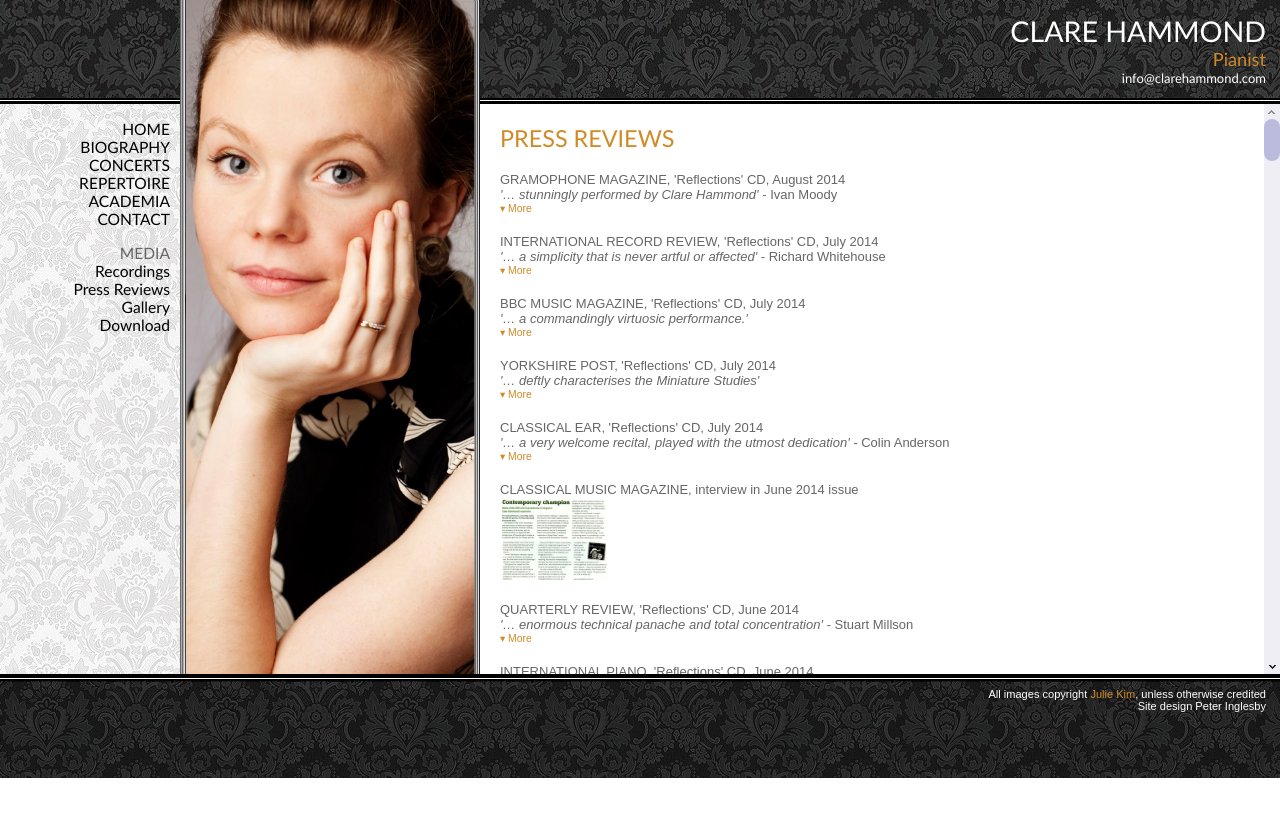
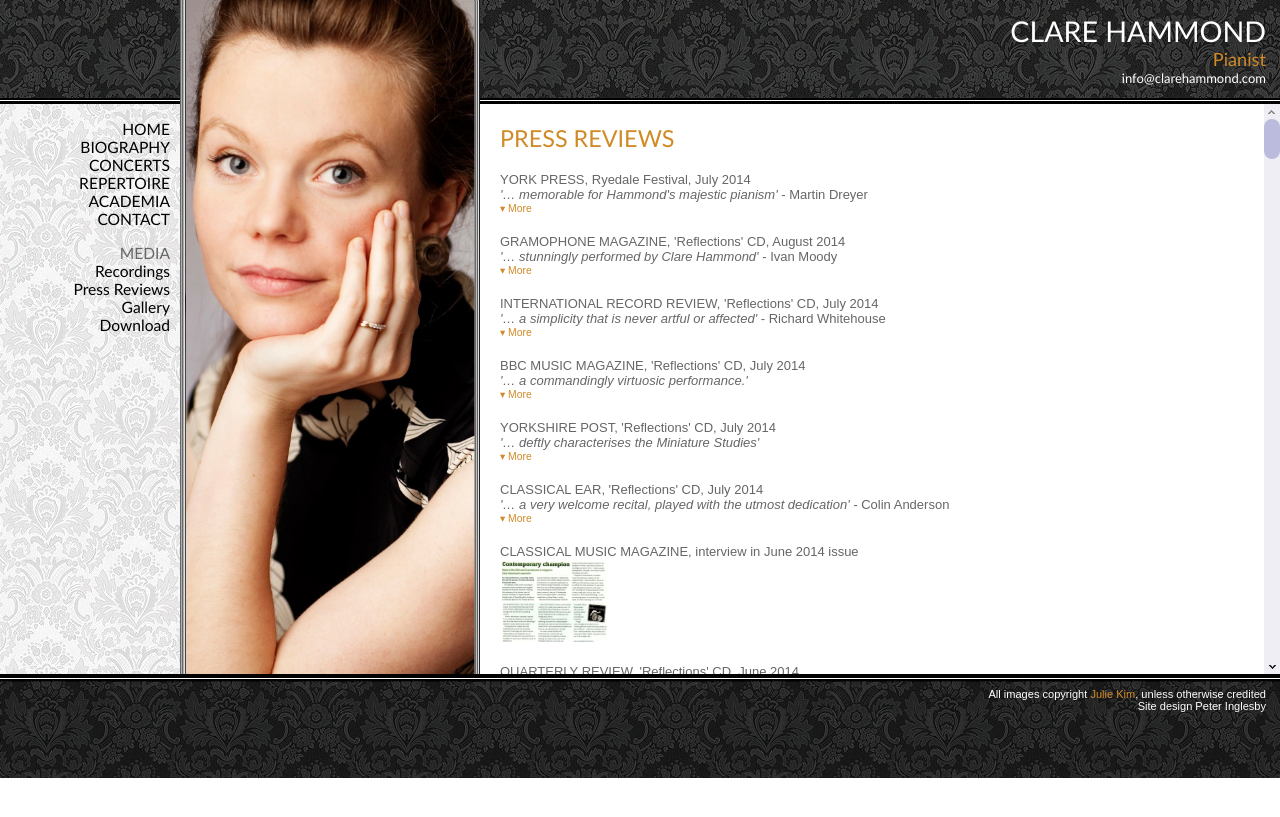
Before and after one commit to hammonc/clarehammond.com, a Jekyll site: the page built from reviews.html, in a window 1280 px wide. Shown: the top 817 px of the page. Built offline with Jekyll 4.4.1, drawn with Linux system fonts in a browser that asks for light colours.

Commit message:
york review

```diff
--- a/reviews.html
+++ b/reviews.html
@@ -3,6 +3,24 @@ layout: with-image
 image: press.jpg
 ---
 <h3 class="page-heading">PRESS REVIEWS</h3>
+
+<div class="listing">
+  <div class="listing-heading">YORK PRESS, Ryedale Festival, July 2014</div>
+  <div class="listing-trailer"> '… memorable for Hammond's majestic pianism'<em> - Martin Dreyer</em></em></div>
+  <div class="listing-details concealed">
+    <p></p><br>'Morning coffee concerts are popular social events, usually oversubscribed, where music also brings to life some of Ryedale’s most beautiful corners. Two recently have been further illuminated by talks given by composers introducing newly-commissioned works.</p><br>
+
+<p>Deborah Pritchard spoke with passion about synaesthesia - her love-affair with colour as an inspiration in her music - and specifically how paintings by Hughie O’Donoghue animated her new Seven Halts on the Somme, written in close collaboration with Desbruslais’s deft trumpet.</p><br>
+
+<p>Its poignant contrasts, without gimmickry, subtly subjugate the martial trumpet to an evocative, even remorseful role, frisky against angry piano in Sausage Valley, pensively elegiac in Flatiron Copse, high and muted over shimmering keyboard in Pozières: The Moulin. A moving commemoration, tinged with hope.</p><br>
+
+<p>In complete contrast, Edwin Roxburgh’s new Pro Patria Mori used extended techniques in an ironic evocation of war’s other dimension, from reveille onwards. It was memorable for Hammond’s majestic pianism.'</p>
+  </div>
+  <div class="listing-details concealed">
+  </div>
+  <span class="more">&#9662; <a href="">More</a></span>
+  <span class="less">&#9652; <a href="">Less</a></span>
+</div>
 
 <div class="listing">
   <div class="listing-heading">GRAMOPHONE MAGAZINE, 'Reflections' CD, August 2014</div>
```
